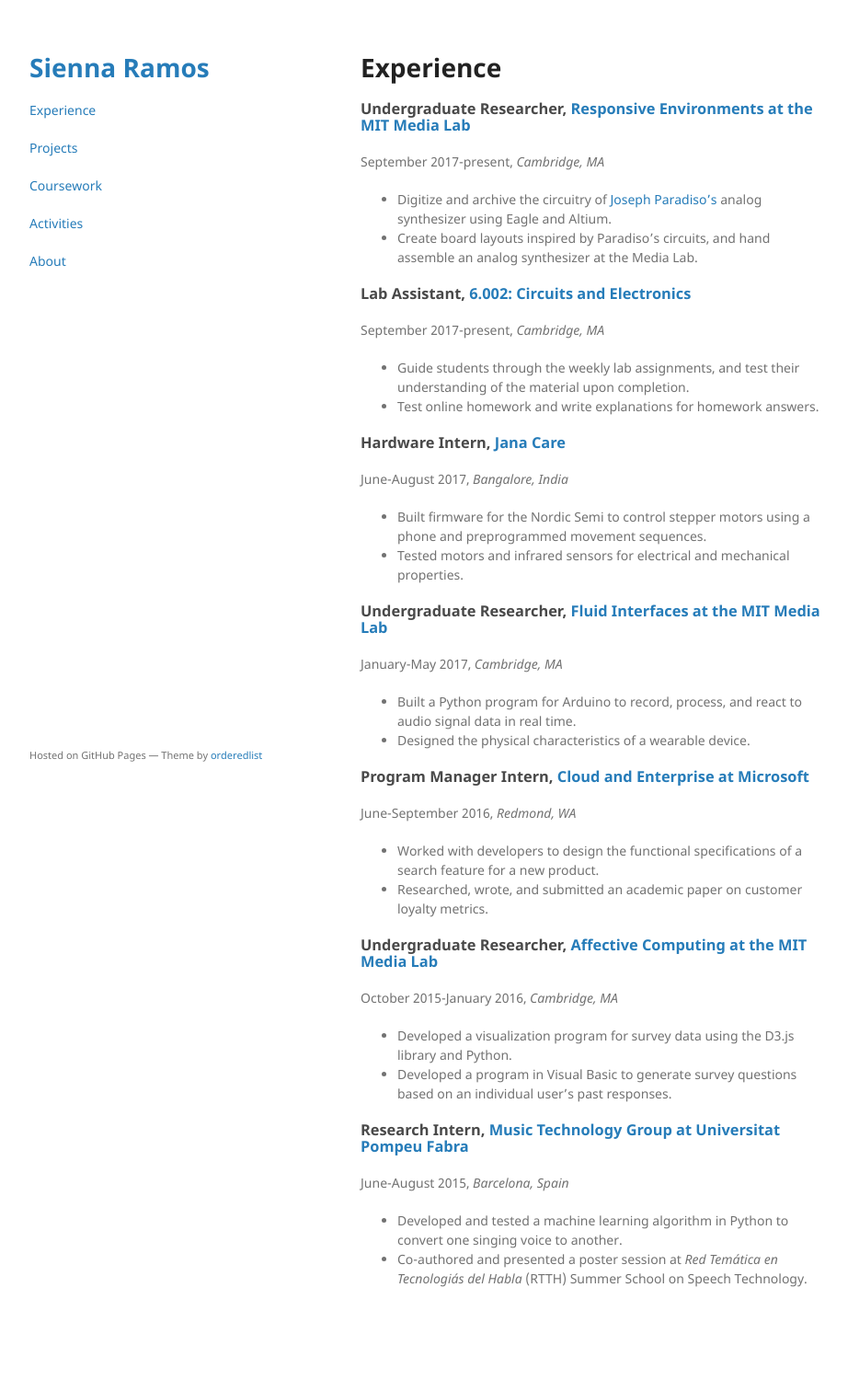
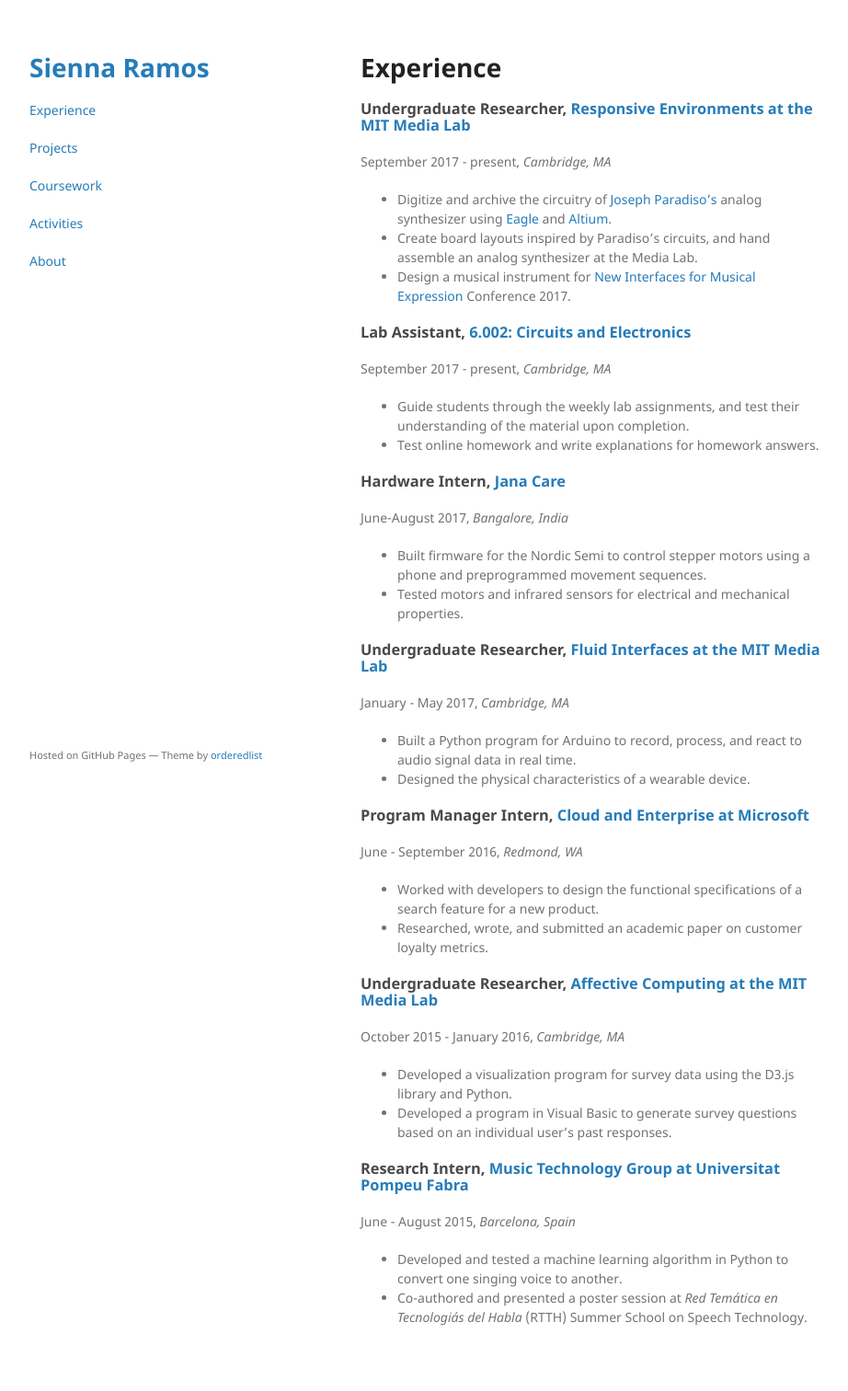
Before and after one commit to saramos/saramos.github.io, a Jekyll site: the page built from experience.md, in a window 1280 px wide. Shown: the whole page at 92% size, without its empty margins (178-1100 px from the left). Built offline with Jekyll 4.4.1, drawn with Linux system fonts in a browser that asks for light colours; our own code applies the rules of GitHub Pages for plain Markdown files; before the commit the page ends 1470 px from its top, so only the background shows below that.

Commit message:
add NIME

```diff
--- a/experience.md
+++ b/experience.md
@@ -5,12 +5,13 @@
 # Experience
 
 ### Undergraduate Researcher, [Responsive Environments at the MIT Media Lab](https://www.media.mit.edu/groups/responsive-environments/overview/)
-September 2017-present, _Cambridge, MA_
-* Digitize and archive the circuitry of [Joseph Paradiso's](http://web.media.mit.edu/~joep/) analog synthesizer using Eagle and Altium.
+September 2017 - present, _Cambridge, MA_
+* Digitize and archive the circuitry of [Joseph Paradiso's](http://web.media.mit.edu/~joep/) analog synthesizer using [Eagle](https://www.autodesk.com/products/eagle/overview) and [Altium](http://www.altium.com/).
 * Create board layouts inspired by Paradiso's circuits, and hand assemble an analog synthesizer at the Media Lab.
+* Design a musical instrument for [New Interfaces for Musical Expression](http://www.nime.org/) Conference 2017.
 
 ### Lab Assistant, [6.002: Circuits and Electronics](https://ocw.mit.edu/courses/electrical-engineering-and-computer-science/6-002-circuits-and-electronics-spring-2007/)
-September 2017-present, _Cambridge, MA_
+September 2017 - present, _Cambridge, MA_
 * Guide students through the weekly lab assignments, and test their understanding of the material upon completion.
 * Test online homework and write explanations for homework answers.
 
@@ -20,21 +21,21 @@
 * Tested motors and infrared sensors for electrical and mechanical properties.
 
 ### Undergraduate Researcher, [Fluid Interfaces at the MIT Media Lab](https://www.media.mit.edu/groups/fluid-interfaces/overview/)
-January-May 2017, _Cambridge, MA_
+January - May 2017, _Cambridge, MA_
 * Built a Python program for Arduino to record, process, and react to audio signal data in real time.
 * Designed the physical characteristics of a wearable device.
 
 ### Program Manager Intern, [Cloud and Enterprise at Microsoft](https://cloud.microsoft.com/en-us/)
-June-September 2016, _Redmond, WA_
+June - September 2016, _Redmond, WA_
 * Worked with developers to design the functional specifications of a search feature for a new product.
 * Researched, wrote, and submitted an academic paper on customer loyalty metrics.
 
 ### Undergraduate Researcher, [Affective Computing at the MIT Media Lab](https://www.media.mit.edu/groups/affective-computing/overview/)
-October 2015-January 2016, _Cambridge, MA_
+October 2015 - January 2016, _Cambridge, MA_
 * Developed a visualization program for survey data using the D3.js library and Python.
 * Developed a program in Visual Basic to generate survey questions based on an individual user's past responses.
 
 ### Research Intern, [Music Technology Group at Universitat Pompeu Fabra](https://www.upf.edu/web/mtg)
-June-August 2015, _Barcelona, Spain_
+June - August 2015, _Barcelona, Spain_
 * Developed and tested a machine learning algorithm in Python to convert one singing voice to another.
 * Co-authored and presented a poster session at _Red Temática en Tecnologiás del Habla_ (RTTH) Summer School on Speech Technology.
```
